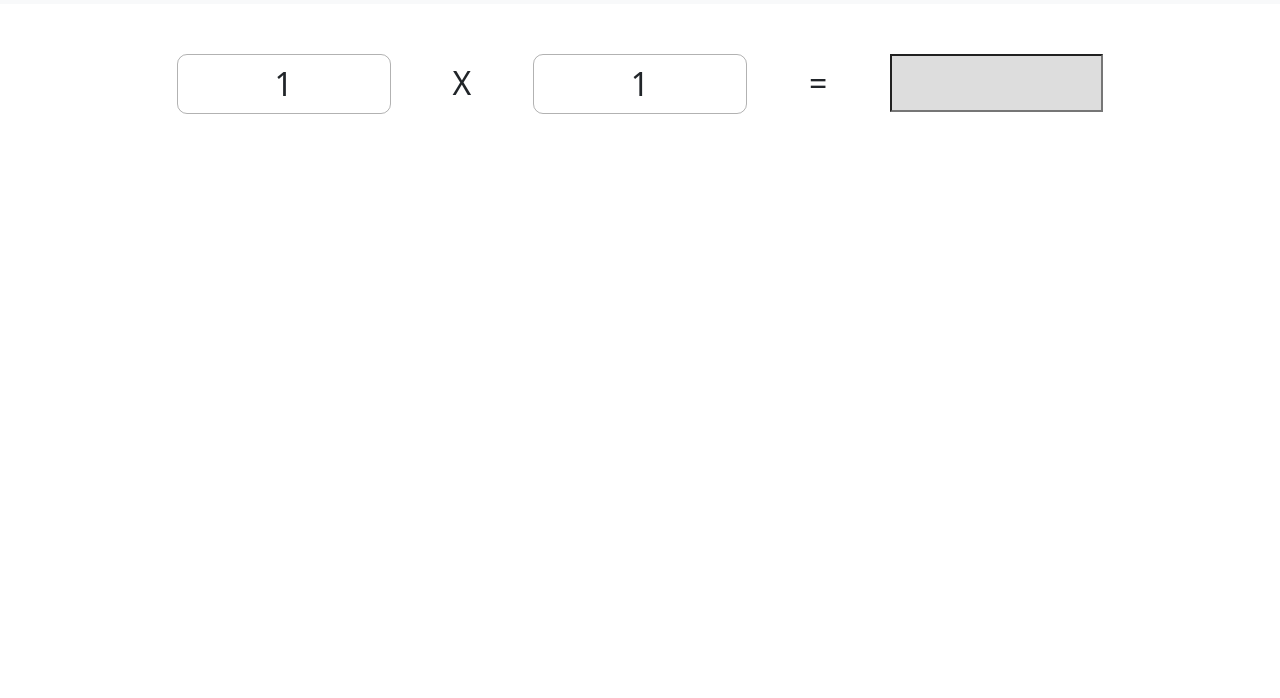
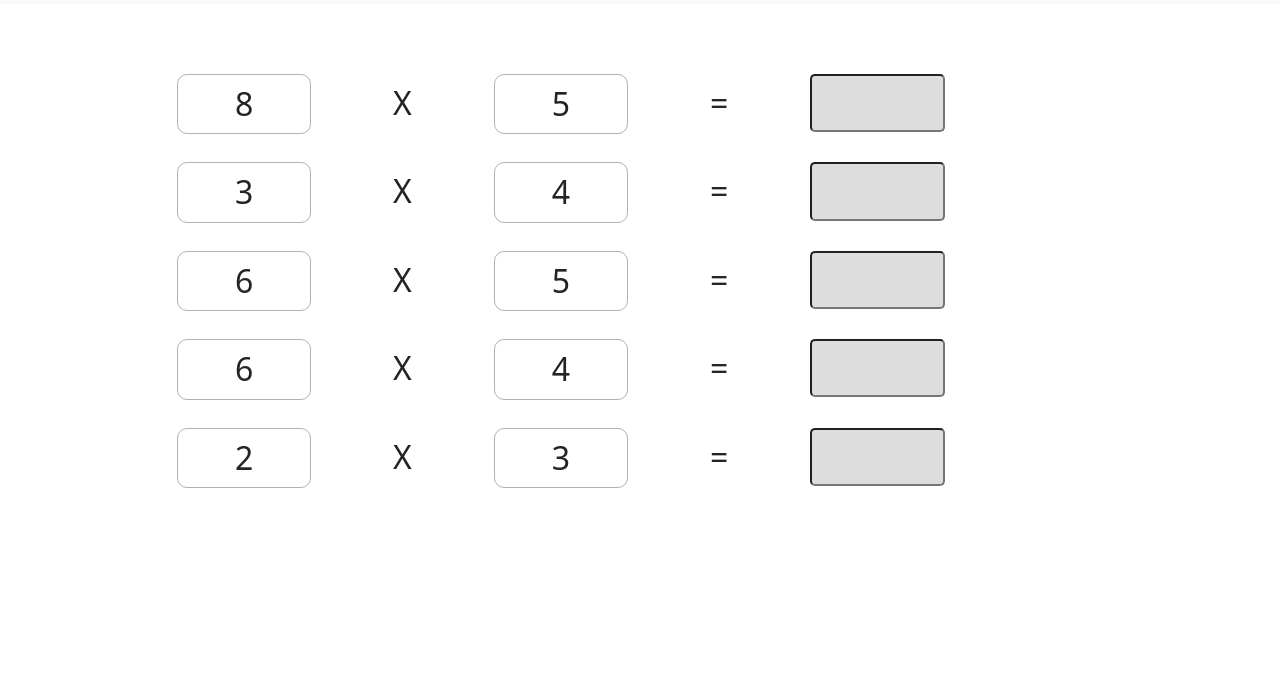
Before and after one commit to jayyehice/9x9_multiplication, a plain HTML site: page index.html in a window 1280 px wide. Shown: the part 102-800 px from the top of the page. Drawn offline with nearby package versions, Linux system fonts and the light colour scheme.

Commit message:
random question and check ans function

```diff
--- a/css/style.css
+++ b/css/style.css
@@ -12,6 +12,10 @@ h2{
     /* background-color: #eee; */
 }
 
+.rowm{
+    margin-top: 20px;
+}
+
 h2.b{
     border: 1px solid rgba(0, 0, 0, .3);
     box-sizing: border-box;
@@ -21,4 +25,25 @@ input{
     background-color: #ddd;
     height: 85%;
     width: 100%;
+    padding: 5px;
+    box-sizing: border-box;
+    font-size: 30px;
+    text-align: center;
+    border-radius: 5px;
 }
+
+.err{
+    border-color: red;
+}
+
+.right{
+    border-color: green;
+}
+
+i{
+    color: transparent;
+}
+
+i.err{
+    color: red;
+}
--- a/index.html
+++ b/index.html
@@ -7,13 +7,14 @@
     <!-- Bootstrap 的 CSS -->
     <link href="https://cdn.jsdelivr.net/npm/bootstrap@5.1.3/dist/css/bootstrap.min.css" rel="stylesheet">
     <script src="https://cdnjs.cloudflare.com/ajax/libs/vue/3.0.5/vue.global.js"></script>
+    <link rel="stylesheet" href="https://cdnjs.cloudflare.com/ajax/libs/font-awesome/6.2.0/css/all.min.css" integrity="sha512-xh6O/CkQoPOWDdYTDqeRdPCVd1SpvCA9XXcUnZS2FmJNp1coAFzvtCN9BmamE+4aHK8yyUHUSCcJHgXloTyT2A==" crossorigin="anonymous" referrerpolicy="no-referrer" />
     <link rel="stylesheet" href="./css/style.css">
     <title>九九乘法練習</title>
 </head>
 <body>
 
     <nav class="navbar navbar-light bg-light" id="topic">
-        <span class="navbar-brand mb-0 h1"><h1>練習</h1></span>
+        <span class="navbar-brand mb-0 h1"><h1>九九乘法練習</h1></span>
     </nav>
 
     <div class="container" id="app">
@@ -21,27 +22,29 @@
 
             <div class="col-10">
 
-                <div class="row">
+                <div class="row rowm" v-for="(exam, index) in examList">
 
-                    <div class="col-3">
-                        <h2 class="b">1</h2>
+                    <div class="col-2">
+                        <h2 class="b">{{exam[0]}}</h2>
                     </div>
 
                     <div class="col">
                         <h2>X</h2>
                     </div>
 
-                    <div class="col-3">
-                        <h2 class="b">1</h2>
+                    <div class="col-2">
+                        <h2 class="b">{{exam[1]}}</h2>
                     </div>
 
                     <div class="col">
                         <h2>=</h2>
                     </div>
 
-                    <div class="col-3">
-                        <input type="text">
+                    <div class="col-2">
+                        <input type="text" :class="checkClass[index]" data-index="index" v-model="ans[index]" @change="changeIndex(index)">
                     </div>
+
+                    <i class="fa-sharp fa-solid fa-xmark col" :class="checkClass[index]"></i>
                 </div>
 
 
--- a/js/index.js
+++ b/js/index.js
@@ -3,9 +3,32 @@
 const App = {
     data() {
       return {
-        message: 'Hello Vue!!'
+        level:7,
+        checkClass: ["", "", "", "", ""],
+        examList: [[1, 2], [3, 4], [5, 6], [7, 8], [9, 9]],
+        ans:["", "", "", "", ""],
+      }
+    },
+
+    methods:{
+      changeIndex(idx){
+        const rightAns = this.examList[idx][0]*this.examList[idx][1];
+
+        if(rightAns == this.ans[idx]){
+          this.checkClass[idx] = "right";
+        }else{
+          this.checkClass[idx] = "err";
+          console.log(rightAns);
+        }
+      }
+    },
+    mounted() {
+      for(let i=0; i<this.examList.length; i++){
+        this.examList[i][0] = Math.floor(Math.random()*this.level)+2;
+        this.examList[i][1] = Math.floor(Math.random()*this.level)+2;
       }
     }
+
   }
 
   Vue.createApp(App).mount('#app')
```
